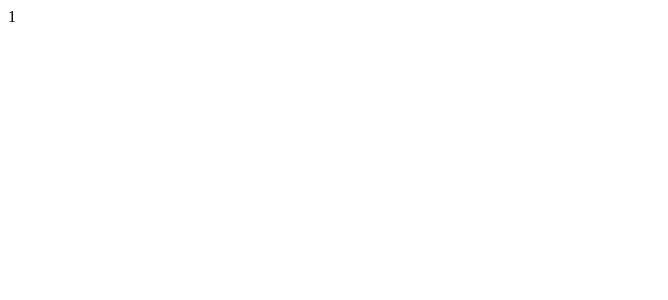
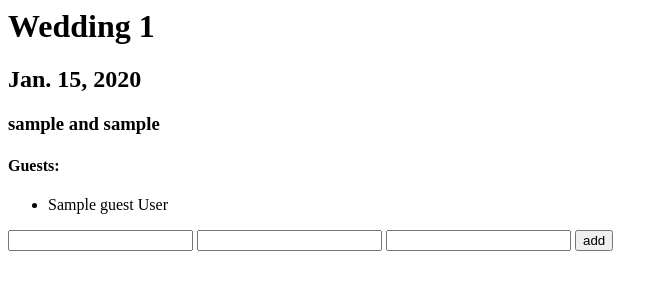
Before and after one commit to eduriol/Moutee, a Django app: page /weddings/1/ in a window 1280 px wide. Before the commit the part shown is almost empty. Shown: the top 300 px of the page, without its empty margins (0-668 px from the left). Run offline with Django 3.2, Linux system fonts and the light colour scheme; tables that the repository leaves empty hold one stand-in row (values such as "Sample post").

Commit message:
not-hardcoded urls first foo form to add guests Weddings with info

```diff
--- a/Moutee/urls.py
+++ b/Moutee/urls.py
@@ -8,7 +8,7 @@ urlpatterns = patterns('',
     # Examples:
     # url(r'^$', 'Moutee.views.home', name='home'),
     # url(r'^Moutee/', include('Moutee.foo.urls')),
-    url(r'^weddings/', include('Weddings.urls')),
+    url(r'^weddings/', include('Weddings.urls', namespace="weddings")),
 
     # Uncomment the admin/doc line below to enable admin documentation:
     url(r'^admin/doc/', include('django.contrib.admindocs.urls')),
--- a/Weddings/templates/weddings/detail.html
+++ b/Weddings/templates/weddings/detail.html
@@ -1 +1,20 @@
-{{ wedding }}
+<h1>Wedding {{ wedding.id }}</h1>
+
+{% if error_message %}<p><strong>{{ error_message }}</strong></p>{% endif %}
+
+<h2>{{ wedding.date }}</h2>
+<h3>{{ wedding.user1.username }} and {{ wedding.user2.username }}</h3>
+<h4>Guests:</h4>
+<ul>
+{% for guest in wedding.guest_set.all %}
+    <li>{{ guest.name }} {{ guest.surname }}</li>
+{% endfor %}
+</ul>
+
+<form action="{% url 'weddings:add' wedding.id %}" method="post">
+{% csrf_token %}
+<input type="text" name="name" />
+<input type="text" name="surname" />
+<input type="text" name="email" />
+<input type="submit" value="add" />
+</form>
--- a/Weddings/templates/weddings/index.html
+++ b/Weddings/templates/weddings/index.html
@@ -1,7 +1,7 @@
 {% if latest_wedding_list %}
     <ul>
     {% for wedding in latest_wedding_list %}
-        <li><a href="/weddings/{{ wedding.id }}/">{{ wedding.id }}</a></li>
+        <li><a href="{% url 'weddings:detail' wedding.id %}">{{ wedding.id }}</a></li>
     {% endfor %}
     </ul>
 {% else %}
```
